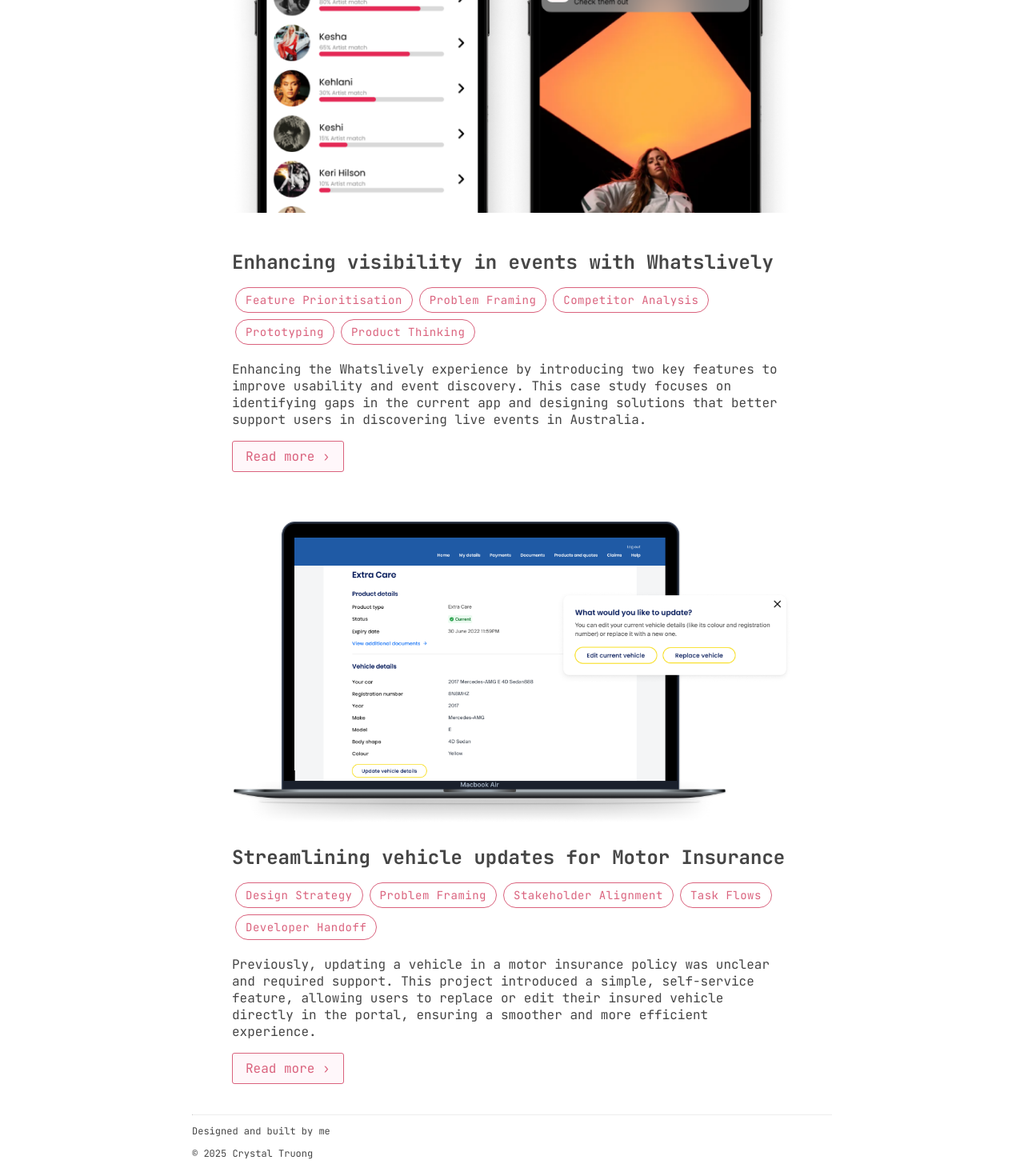
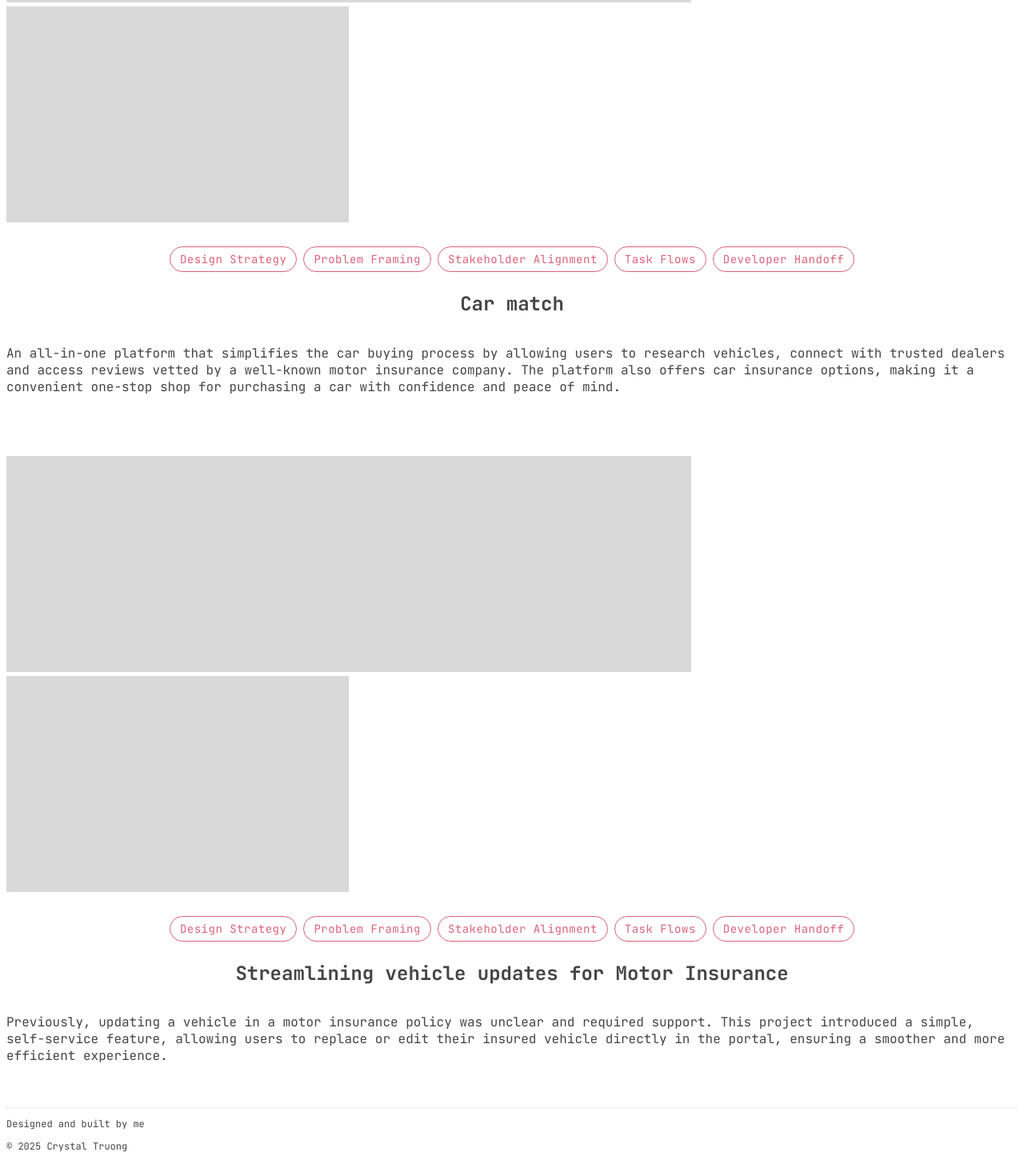
Before and after one commit to crystaltr/portfolio, a React (Create React App) app: page /#/ in a window 1280 px wide. Shown: the part 519-1989 px from the top of the page at 80% size. Built offline with nearby package versions, Linux system fonts and the light colour scheme.

Commit message:
add new page

```diff
--- a/src/App.js
+++ b/src/App.js
@@ -1,5 +1,6 @@
 import { Route, Routes } from 'react-router-dom';
 import LandingPage from './LandingPage';
+import MainPage from './MainPage';
 import Navbar from './NavBar';
 import ProjectOne from './ProjectOne';
 import ScrollToTop from './ScrolltoTop';
@@ -14,7 +15,7 @@ function App() {
       <Navbar />
       <ScrollToTop>
       <Routes>
-        <Route path="/" element={<LandingPage />} />
+        <Route path="/" element={<MainPage />} />
         <Route path="/amendmotor" element={<ProjectOne />} />
         <Route path="/whatslively" element={<CaseStudy />} />
         <Route path="/caradvisory" element={<CarMatch />} />
--- /dev/null
+++ b/src/MainPage.jsx
@@ -0,0 +1,58 @@
+import React, { Component }  from 'react';
+import { Link } from 'react-router-dom';
+import placeholder from './placeholder.png'
+
+class MainPage extends Component {
+    render() {
+        return (
+            <>
+            <div className='main-container'>
+                <div className='hero-container'>
+                <h2>Hi! I'm Crystal,< br/></h2>
+                        <p>I’m a UX designer based in Melbourne, Australia who strives to work on products that improve peoples everyday life. Below are some live projects
+                            I’ve worked on and personal projects I’ve been working on!</p>
+                </div>
+                <section className='project-section'>
+                    <div><img src={placeholder}/><img src={placeholder}/><img src={placeholder}/></div>
+                    < br/>
+                    <div class="tags">
+                        <span class="tag">Design Strategy</span>
+                        <span class="tag">Problem Framing</span>
+                        <span class="tag">Stakeholder Alignment</span>
+                        <span class="tag">Task Flows</span>
+                        <span class="tag">Developer Handoff</span>
+                        </div>
+                    <h2>Car match</h2>
+                    <p>
+                        An all-in-one platform that simplifies the car buying process by allowing users
+                        to research vehicles, connect with trusted dealers and access reviews vetted by a well-known motor insurance company.
+                        The platform also offers car insurance options, making it a convenient one-stop shop for purchasing a car
+                        with confidence and peace of mind.
+                    </p>
+                </section>
+                <section className='project-section'>
+                    <div><img src={placeholder}/><img src={placeholder}/><img src={placeholder}/></div>
+                    < br/>
+                    <div class="tags">
+                        <span class="tag">Design Strategy</span>
+                        <span class="tag">Problem Framing</span>
+                        <span class="tag">Stakeholder Alignment</span>
+                        <span class="tag">Task Flows</span>
+                        <span class="tag">Developer Handoff</span>
+                        </div>
+                    <h2>Streamlining vehicle updates for Motor Insurance</h2>
+                    <p>
+                        Previously, updating a vehicle in a motor insurance policy was unclear and required support.
+                        This project introduced a simple, self-service feature, allowing users to replace or edit their
+                         insured vehicle directly in the portal, ensuring a smoother and more efficient experience.
+                    </p>
+                </section>
+                <hr style={{ borderTop: "0px solid lightgrey" }}></hr><p style={{fontSize: "12px"}}>Designed and built by me</p>
+                <p style={{fontSize: "12px"}}>© 2025 Crystal Truong </p>
+            </div>
+            </>
+        )
+    }
+}
+
+export default MainPage;
```
